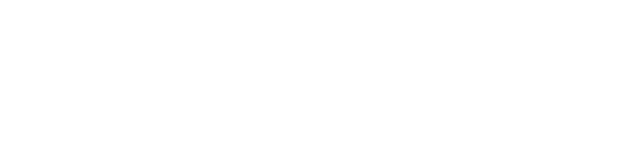
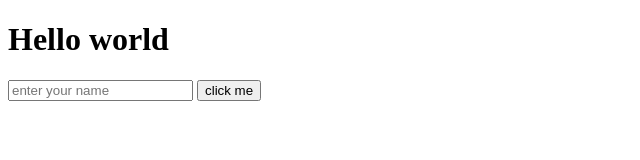
Before and after one commit to gilbertKorir/replit_one, a plain HTML site: page index.html in a window 1280 px wide. Shown: the whole page, without its empty margins (0-640 px from the left). Drawn offline with Linux system fonts and the light colour scheme.

Commit message:
added a js functionality

```diff
--- /dev/null
+++ b/assets/main.js
@@ -0,0 +1,9 @@
+
+function getName(){
+    // Selecting the input element and get its value
+    var inputVal = document.getElementById("myname").value;
+
+    // Displaying the value
+    document.getElementById("display").innerHTML= "Hello " + inputVal + ", welcome to the bootcamp"
+
+}
--- a/index.html
+++ b/index.html
@@ -8,5 +8,13 @@
 </head>
 <body>
 
+    <h1>Hello world</h1>
+
+    <input type="text" placeholder="enter your name" id="myname">
+    <button type="button" onclick="getName()">click me</button>
+    <p id="display"></p>
+
+    <script src="./assets/main.js"></script>
+
 </body>
 </html>
```
Also changed, not shown: assets/index.js (deleted).
